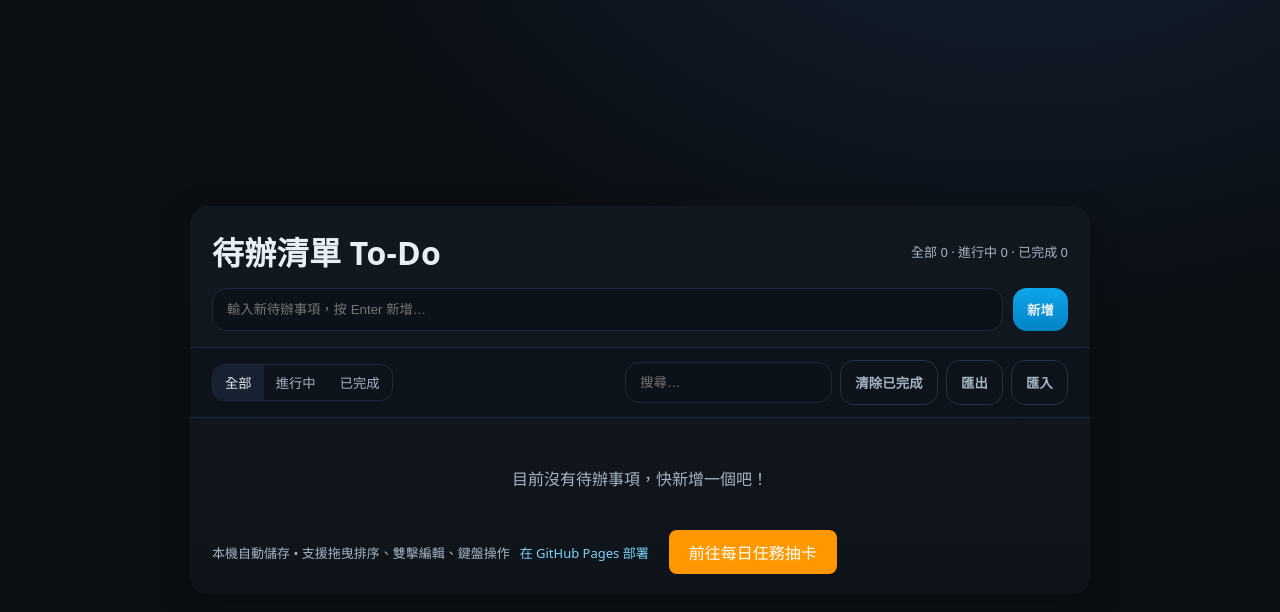
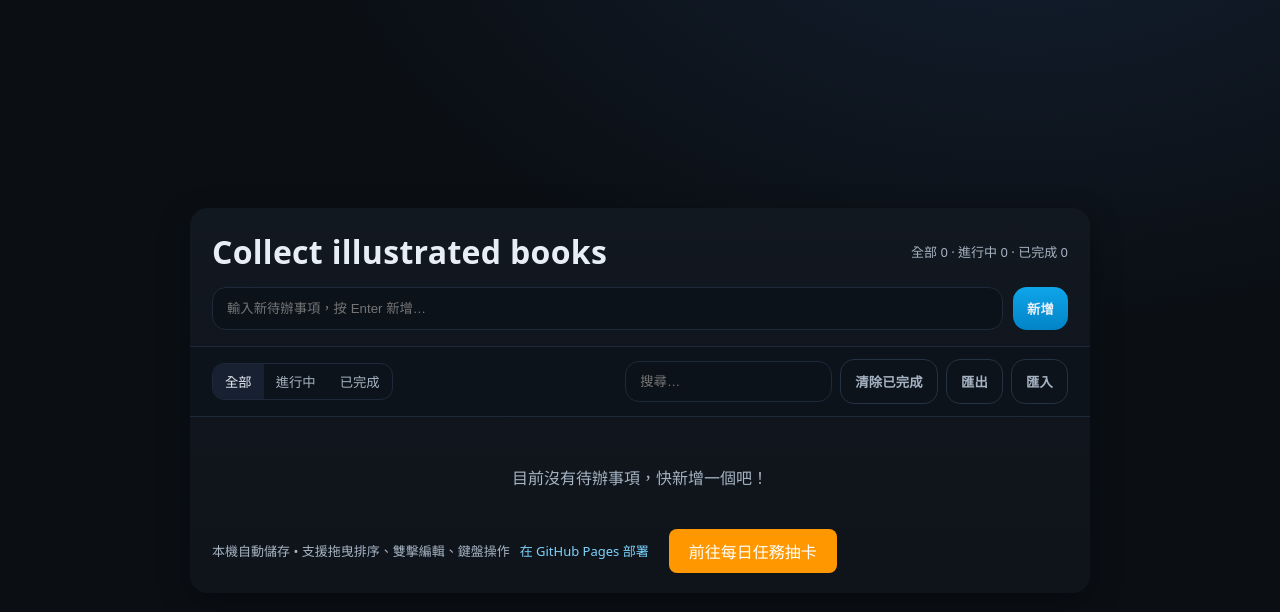
Before and after one commit to HK-Owen/HKWEB, a plain HTML site: page index.html in a window 1280 px wide. Drawn offline with Linux system fonts and the light colour scheme.

Commit message:
Update index.html

```diff
--- a/index.html
+++ b/index.html
@@ -82,7 +82,7 @@
   <main class="app" aria-label="待辦清單應用">
     <header>
       <div class="title-row">
-        <h1>待辦清單 To‑Do</h1>
+        <h1>Collect illustrated books</h1>
         <div class="stats" id="stats">—</div>
       </div>
       <form class="add" id="add-form" autocomplete="off">
```
